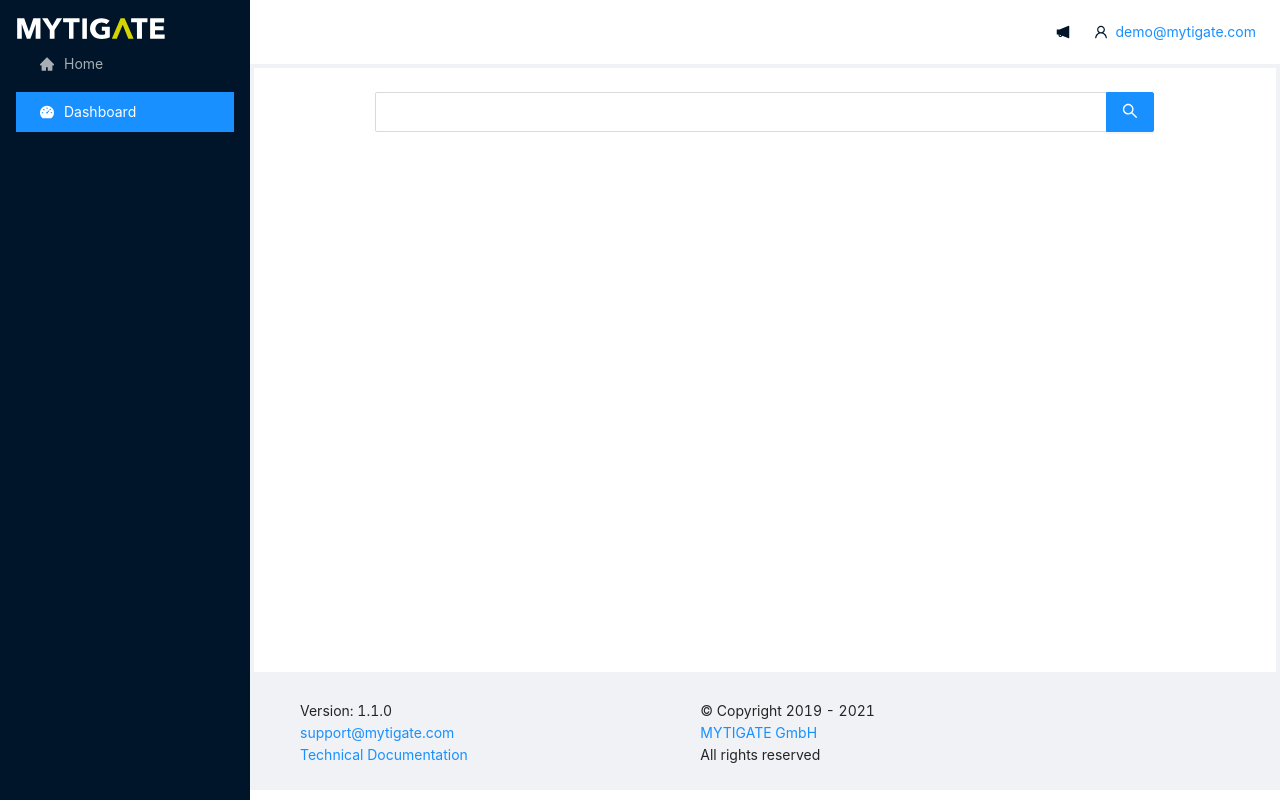
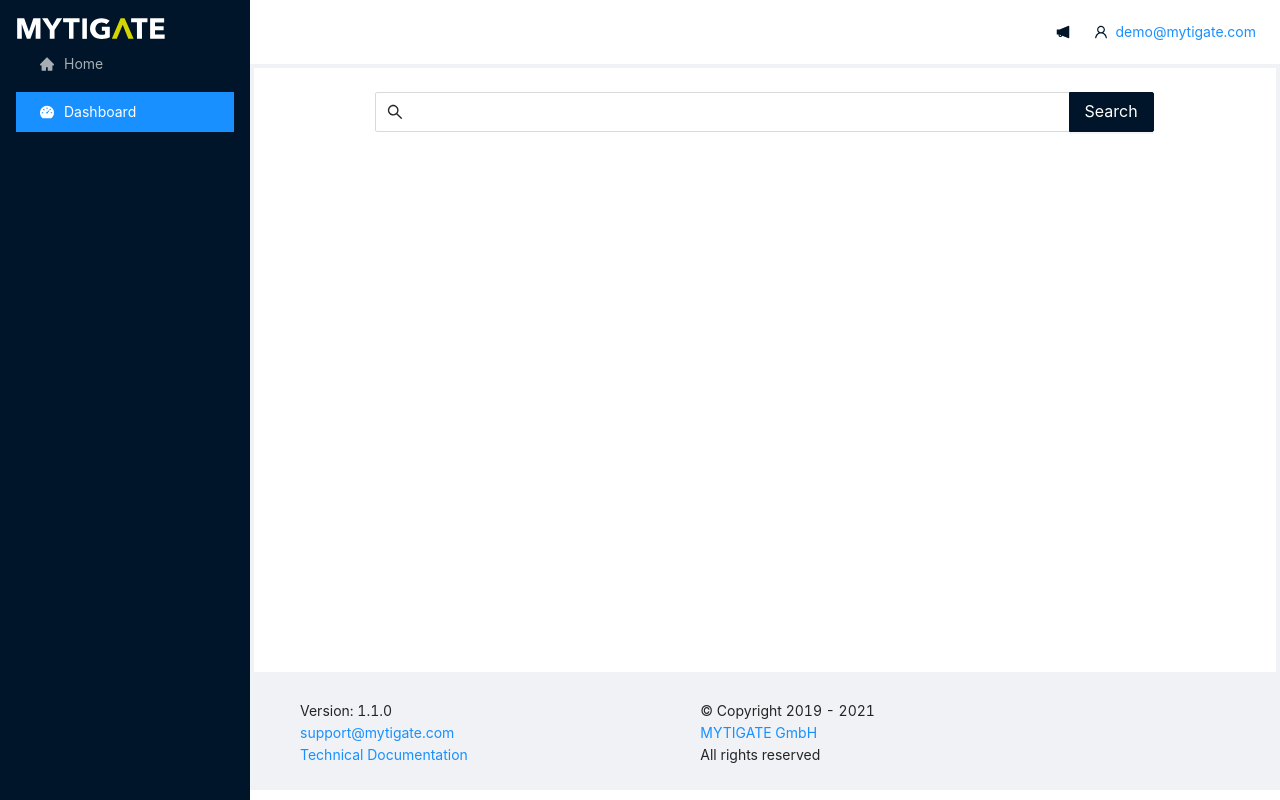
Before and after one commit to MostafaElAssar/covid-tracker-old, a React (Create React App) app: page /dashboard in a window 1280 px wide. Built offline with nearby package versions, Linux system fonts and the light colour scheme; no server answers.

Commit message:
Improve search design

```diff
--- a/src/pages/Dashboard/Dashboard.style.ts
+++ b/src/pages/Dashboard/Dashboard.style.ts
@@ -4,6 +4,10 @@ export default css`
   padding: 24px;
   .ant-select-auto-complete {
     width: 80%;
+    .ant-btn-primary {
+      background: #001529;
+      border-color: #001529;
+    }
   }
   .ant-card {
     margin-top: 24px;
--- a/src/pages/Dashboard/Dashboard.tsx
+++ b/src/pages/Dashboard/Dashboard.tsx
@@ -1,6 +1,7 @@
 import React, { useEffect, useState } from 'react';
 import { Card, Input, AutoComplete } from 'antd';
 import styled from 'styled-components';
+import { SearchOutlined } from '@ant-design/icons';
 import { Country } from '../../services/countriesService';
 import style from './Dashboard.style';
 
@@ -53,7 +54,12 @@ const Dsshboard: React.FC<DsshboardProps> = ({
         onSelect={handleSelect}
         onSearch={handleSearch}
       >
-        <Input.Search size="large" enterButton />
+        <Input.Search
+          prefix={<SearchOutlined />}
+          size="large"
+          allowClear
+          enterButton="Search"
+        />
       </AutoComplete>
 
       {country && (
```
